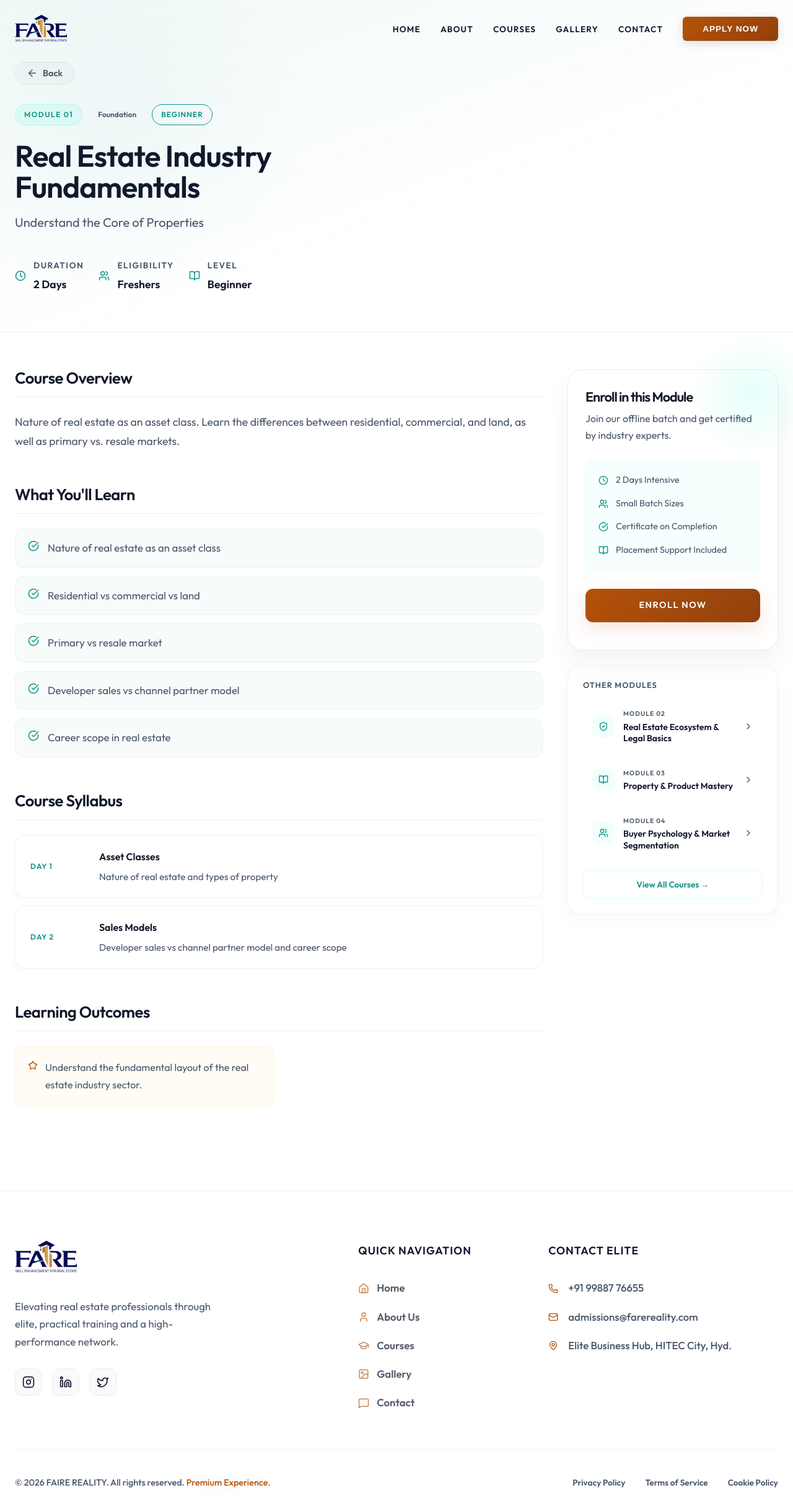
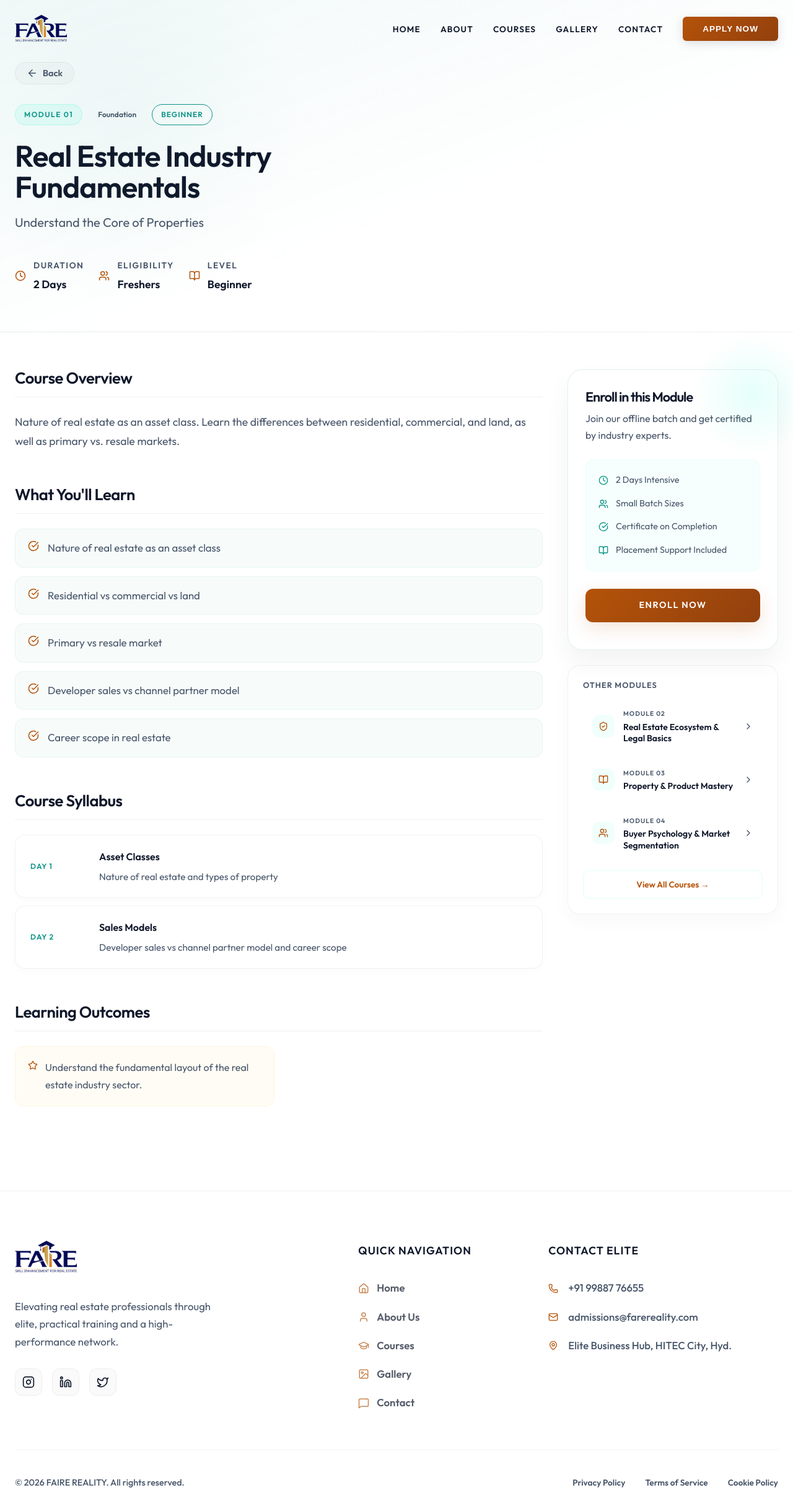
Before and after one commit to charankumardigitalraiz-max/Fare-Dark-theme, a React (Vite) app: page /course/1 in a window 1280 px wide. Shown: the top 2438 px of the page at 62% size. Built offline with nearby package versions, Linux system fonts and the light colour scheme.

Commit message:
colors and badges issue has been solved

```diff
--- a/src/components/Footer.jsx
+++ b/src/components/Footer.jsx
@@ -79,7 +79,7 @@ const Footer = () => {
 
                 <div className="footer-bottom-bar">
                     <p className="footer-copyright">
-                        © 2026 FAIRE REALITY. All rights reserved. <span className="gold-text">Premium Experience.</span>
+                        © 2026 FAIRE REALITY. All rights reserved.
                     </p>
                     <div className="legal-links">
                         <Link to="/privacy-policy">Privacy Policy</Link>
--- a/src/pages/AboutPage.jsx
+++ b/src/pages/AboutPage.jsx
@@ -134,6 +134,7 @@ const AboutPage = () => {
                     </div>
                 </div>
             </section>
+
         </div>
     );
 };
--- a/src/pages/CourseDetailPage.css
+++ b/src/pages/CourseDetailPage.css
@@ -221,7 +221,7 @@
 }
 
 .cd-check-icon {
-    color: var(--primary-accent);
+    color: var(--gold-accent);
     flex-shrink: 0;
     margin-top: 2px;
 }
@@ -346,6 +346,9 @@
     padding: 32px 28px;
     box-shadow: 0 20px 40px rgba(0, 0, 0, 0.05);
 }
+/* .gold-text{
+    color: var(--gold-accent);
+} */
 
 .cd-enroll-glow {
     position: absolute;
@@ -470,7 +473,7 @@
     display: flex;
     align-items: center;
     justify-content: center;
-    color: var(--primary-accent);
+    color: var(--gold-accent);
     flex-shrink: 0;
 }
 
@@ -507,7 +510,7 @@
     margin-top: 16px;
     font-size: 0.85rem;
     font-weight: 600;
-    color: var(--primary-accent);
+    color: var(--gold-accent);
     text-decoration: none;
     padding: 10px;
     border-radius: 10px;
--- a/src/pages/CourseDetailPage.jsx
+++ b/src/pages/CourseDetailPage.jsx
@@ -60,21 +60,21 @@ const CourseDetailPage = () => {
 
                         <div className="cd-hero-stats">
                             <div className="cd-stat">
-                                <Clock size={18} />
+                                <Clock size={18} className='gold-text' />
                                 <div>
                                     <span className="stat-label">Duration</span>
                                     <span className="stat-value">{course.duration}</span>
                                 </div>
                             </div>
                             <div className="cd-stat">
-                                <Users size={18} />
+                                <Users size={18} className='gold-text' />
                                 <div>
                                     <span className="stat-label">Eligibility</span>
                                     <span className="stat-value">{course.eligibility}</span>
                                 </div>
                             </div>
                             <div className="cd-stat">
-                                <BookOpen size={18} />
+                                <BookOpen size={18} className='gold-text' />
                                 <div>
                                     <span className="stat-label">Level</span>
                                     <span className="stat-value">{course.level}</span>
--- a/src/pages/CoursesPage.css
+++ b/src/pages/CoursesPage.css
@@ -12,8 +12,8 @@
 
 .hero-subtitle {
   display: inline-block;
-  background: var(--gold-glow);
-  color: var(--gold-accent);
+  background: var(--primary-glow);
+  color: var(--primary-accent);
   padding: 8px 18px;
   border-radius: 100px;
   font-size: 0.8rem;
--- a/src/pages/CoursesPage.jsx
+++ b/src/pages/CoursesPage.jsx
@@ -13,7 +13,7 @@ const CoursesPage = () => {
                     <motion.span
                         initial={{ opacity: 0, y: 20 }}
                         animate={{ opacity: 1, y: 0 }}
-                        className="hero-subtitle"
+                        className="modern-badge"
                     >
                         Offline Career Launch Program
                     </motion.span>
```
